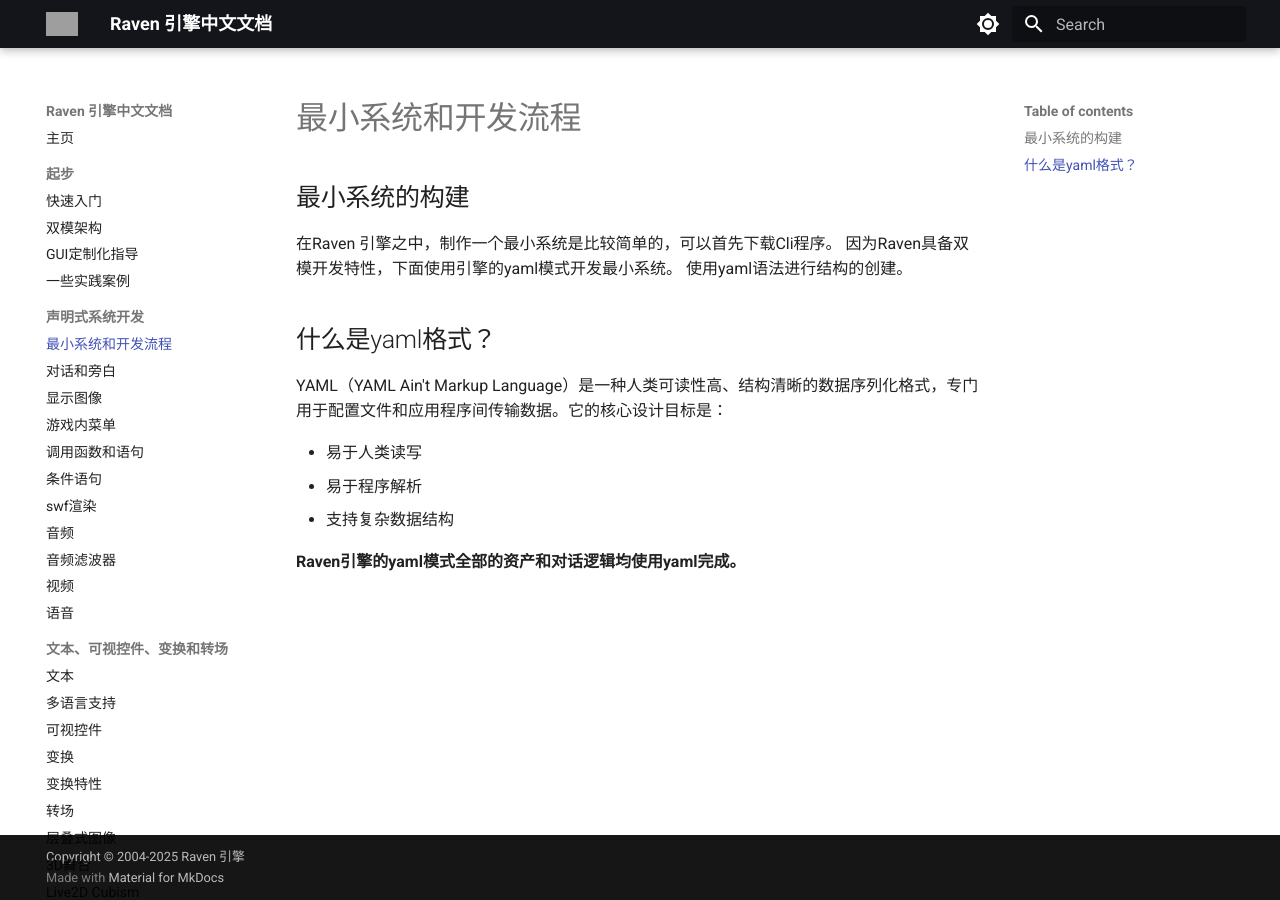
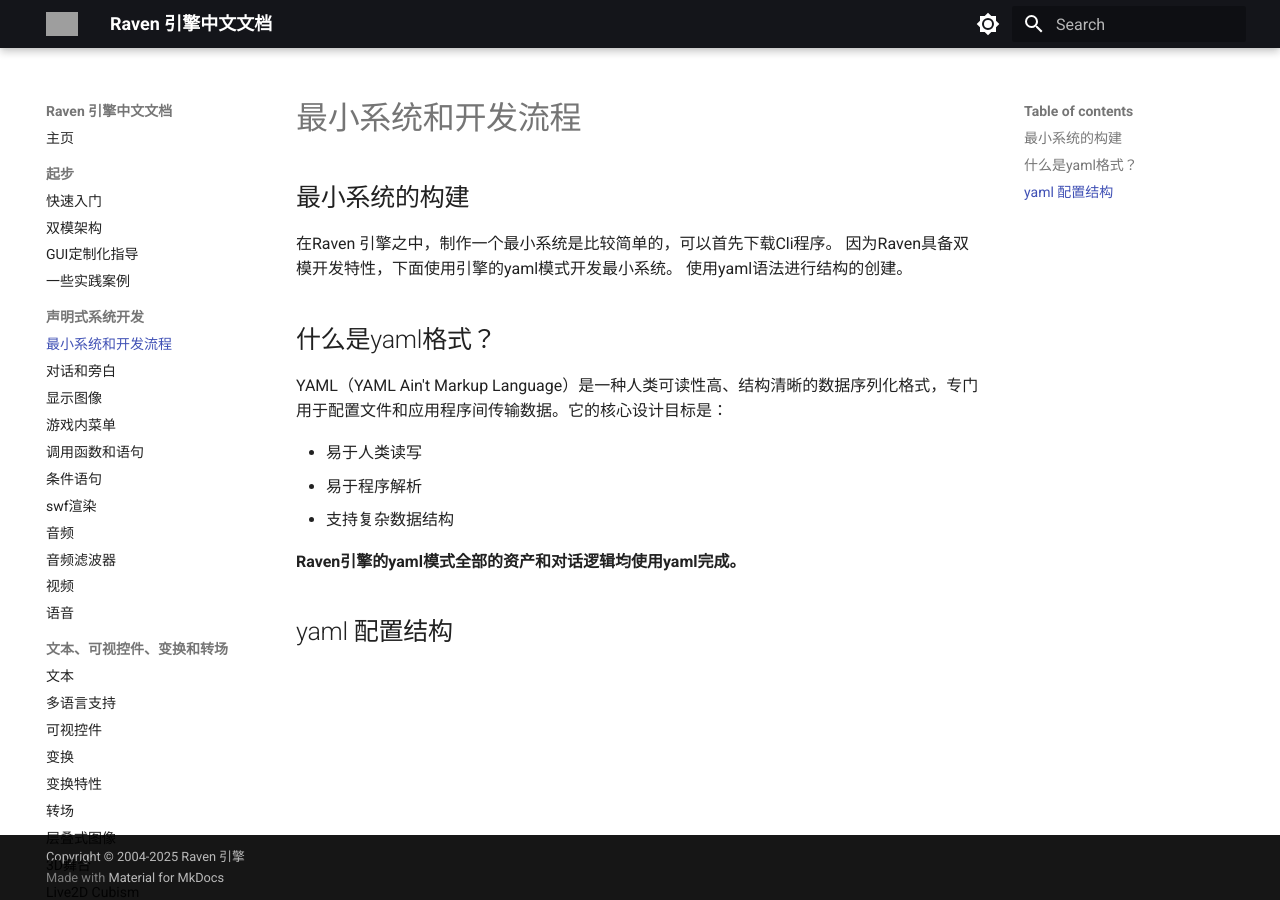
Before and after one commit to E72UJ/doc.raven.rs, an MkDocs documentation site: the page built from docs/run.md, in a window 1280 px wide. Built offline with MkDocs 1.6.1 and Material for MkDocs 9.7.7, drawn with Linux system fonts in a browser that asks for light colours; grey boxes are pictures that could not be loaded.

Commit message:
更新最小配置
更新最小配置

```diff
--- a/docs/run.md
+++ b/docs/run.md
@@ -11,3 +11,5 @@ YAML（YAML Ain't Markup Language）是一种人类可读性高、结构清晰
 - 支持复杂数据结构
 
 **Raven引擎的yaml模式全部的资产和对话逻辑均使用yaml完成。**
+
+## yaml 配置结构
```
